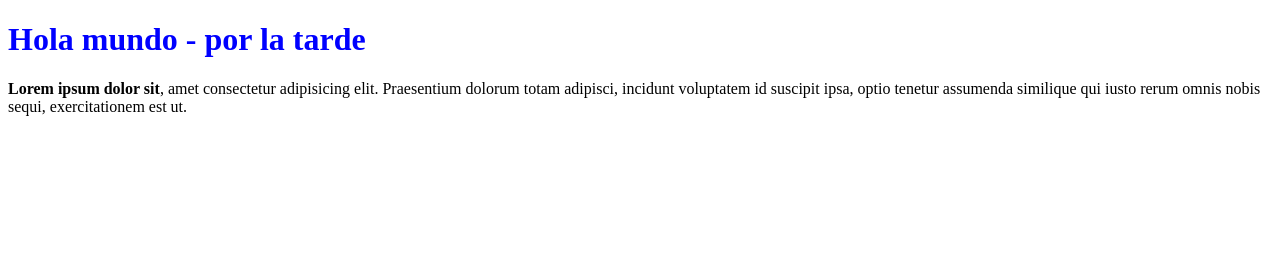
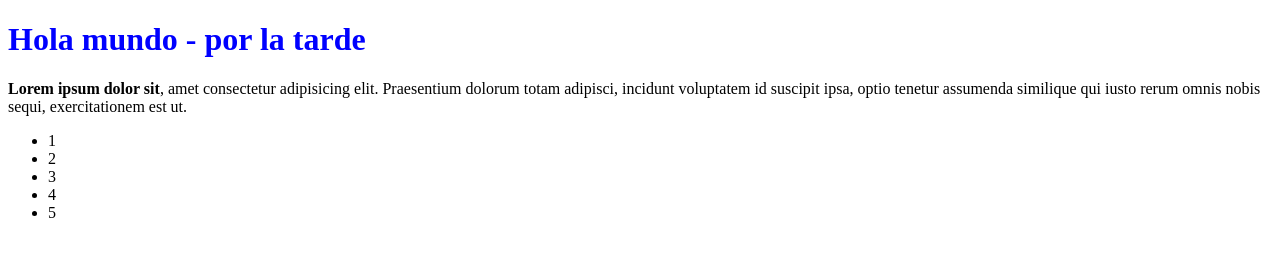
Before and after one commit to themetrik/test, a plain HTML site: page index.html in a window 1280 px wide. Drawn offline with Linux system fonts and the light colour scheme.

Commit message:
feat: new list

```diff
--- a/index.html
+++ b/index.html
@@ -14,5 +14,12 @@
       optio tenetur assumenda similique qui iusto rerum omnis nobis sequi,
       exercitationem est ut.
     </p>
+    <ul>
+      <li class="new-items">1</li>
+      <li class="new-items">2</li>
+      <li class="new-items">3</li>
+      <li class="new-items">4</li>
+      <li class="new-items">5</li>
+    </ul>
   </body>
 </html>
```
